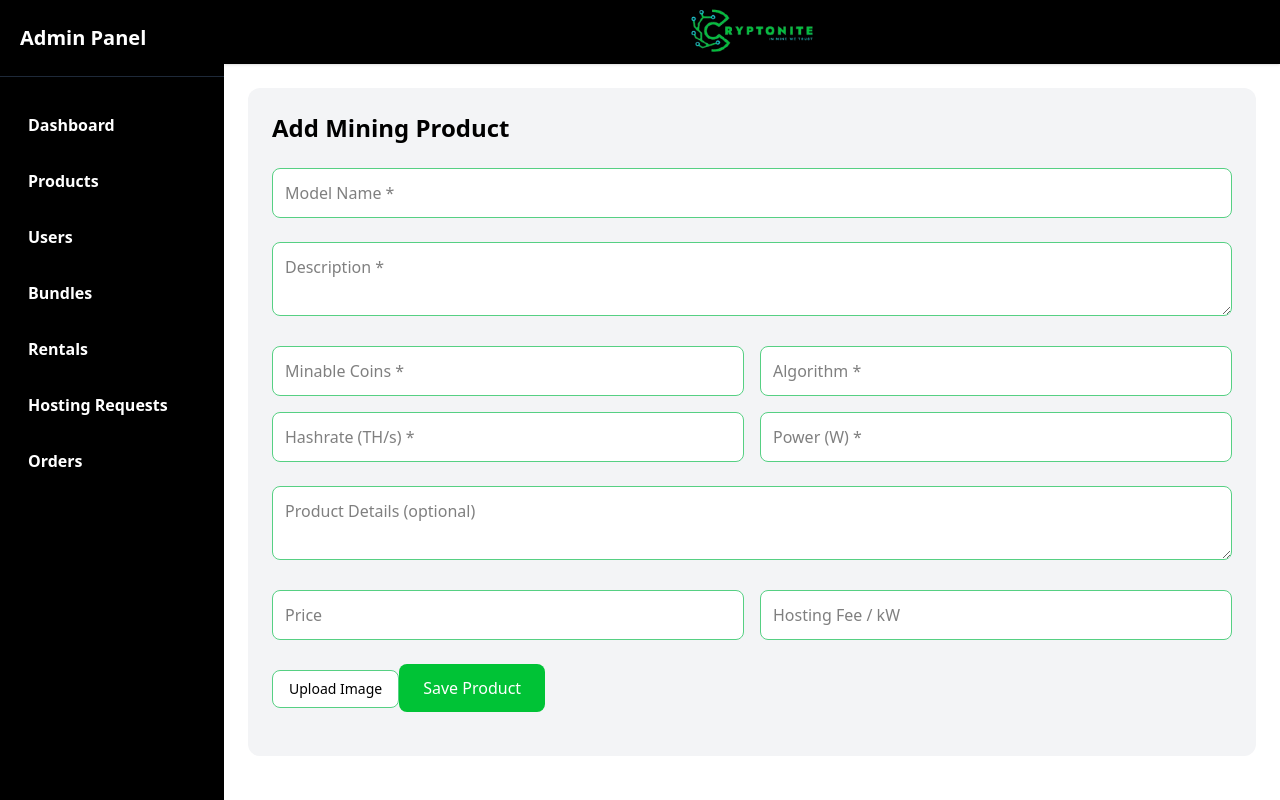
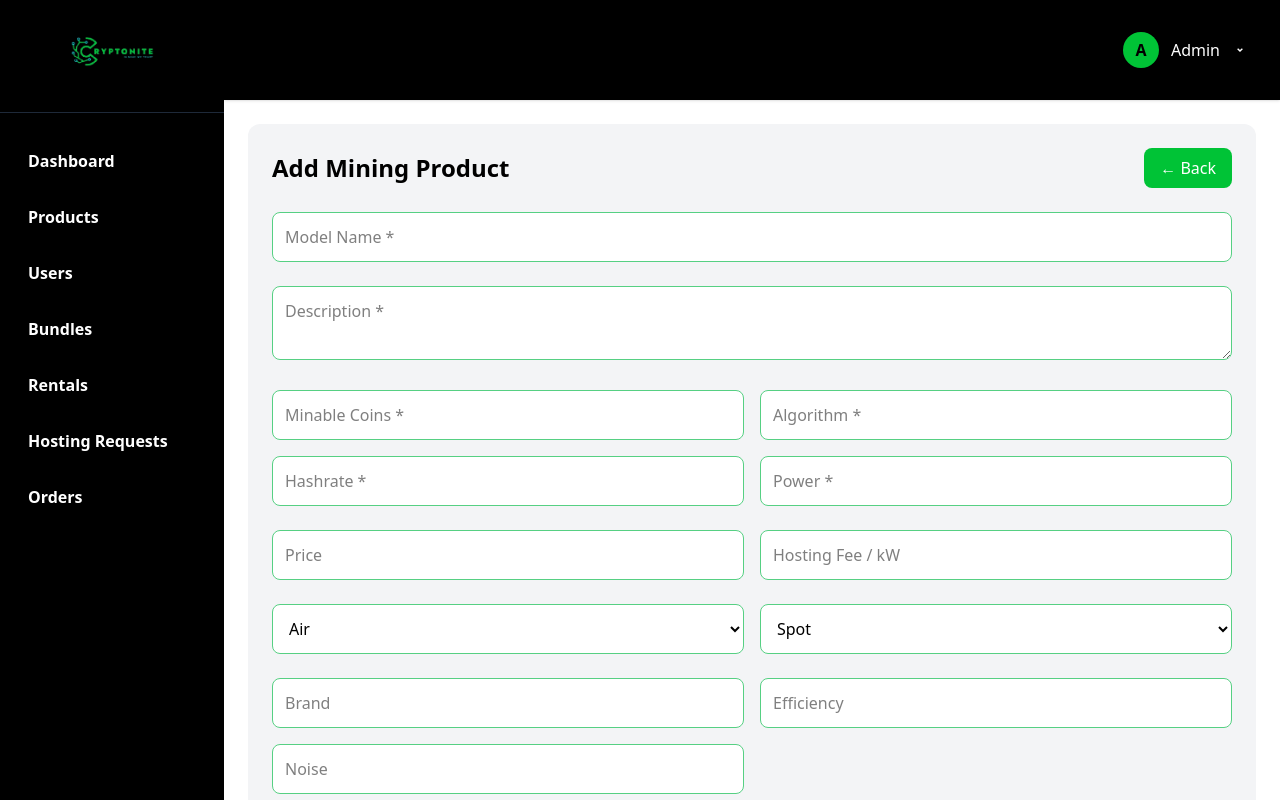
Before and after one commit to Tron-Technolegies/Cryptonite-Admin, a React (Vite) app: page /products-add in a window 1280 px wide. Shown: the top 800 px of the page. Built offline with nearby package versions, Linux system fonts and the light colour scheme; sample sign-in values are in the browser's storage.

Commit message:
fixed products, logo

```diff
--- a/src/components/layout/Header.jsx
+++ b/src/components/layout/Header.jsx
@@ -1,8 +1,15 @@
-import React from "react";
-import { FiMenu } from "react-icons/fi";
-import cryptonitelogo from "/cryptonitelogo.png";
+import React, { useState } from "react";
+import { FiMenu, FiLogOut } from "react-icons/fi";
+import { RiArrowDropDownLine } from "react-icons/ri";
 
 const Header = ({ setOpen }) => {
+  const [openProfile, setOpenProfile] = useState(false);
+
+  const handleLogout = () => {
+    localStorage.clear();
+    window.location.href = "/login";
+  };
+
   return (
     <header className="w-full bg-black p-8 shadow flex justify-between items-center relative">
       {/* LEFT – Menu Icon */}
@@ -10,15 +17,35 @@ const Header = ({ setOpen }) => {
         <FiMenu />
       </button>
 
-      {/* CENTER – Logo */}
-      <div className="absolute left-1/2 -translate-x-1/2">
-        <img src={cryptonitelogo} alt="Logo" className="h-96 object-contain" />
+      {/* RIGHT – PROFILE */}
+      <div className="relative ml-auto">
+        <button
+          onClick={() => setOpenProfile(!openProfile)}
+          className="flex items-center gap-3 text-white"
+        >
+          {/* Avatar */}
+          <div className="w-9 h-9 rounded-full bg-[var(--primary-color)] text-black font-bold flex items-center justify-center">
+            A
+          </div>
+
+          {/* Name */}
+          <span className="hidden sm:block font-medium">Admin</span>
+          <RiArrowDropDownLine />
+        </button>
+
+        {/* DROPDOWN */}
+        {openProfile && (
+          <div className="absolute right-0 mt-3 w-40 bg-black border border-gray-800 rounded-lg shadow-lg z-50">
+            <button
+              onClick={handleLogout}
+              className="w-full flex items-center gap-2 px-4 py-3 text-sm text-white hover:bg-[var(--primary-color-soft)]"
+            >
+              <FiLogOut />
+              Logout
+            </button>
+          </div>
+        )}
       </div>
-
-      {/* RIGHT – CTA */}
-      {/* <button className="bg-[var(--primary-color)] text-black px-4 py-2 rounded hover:text-black">
-        Visit Website
-      </button> */}
     </header>
   );
 };
--- a/src/components/layout/Sidebar.jsx
+++ b/src/components/layout/Sidebar.jsx
@@ -1,5 +1,6 @@
 import React from "react";
 import { NavLink } from "react-router-dom";
+import cryptonitelogo from "/cryptonitelogo.png";
 
 const Sidebar = ({ open, setOpen }) => {
   const base = "flex items-center px-4 py-3 rounded-lg transition-all";
@@ -13,15 +14,17 @@ const Sidebar = ({ open, setOpen }) => {
 
       <aside
         className={`fixed md:static top-0 left-0 min-h-screen w-56 bg-black text-white transform
-  ${open ? "translate-x-0" : "-translate-x-full"}
-  md:translate-x-0
-  z-50 md:z-auto
-  transition-transform`}
+          ${open ? "translate-x-0" : "-translate-x-full"}
+          md:translate-x-0
+          z-50 md:z-auto
+          transition-transform`}
       >
-        <div className="px-5 py-6 border-b border-gray-800">
-          <h2 className="text-xl font-bold">Admin Panel</h2>
+        {/* LOGO */}
+        <div className="py-8 items-center border-b border-gray-800  flex justify-center">
+          <img src={cryptonitelogo} alt="Cryptonite Logo" className="h-12 object-contain" />
         </div>
 
+        {/* NAV */}
         <nav className="px-3 py-6 space-y-2">
           {[
             { to: "/", label: "Dashboard", end: true },
--- a/src/components/product/ProductTable.jsx
+++ b/src/components/product/ProductTable.jsx
@@ -79,6 +79,9 @@ export default function ProductTable() {
                 <b>Algorithm</b>
               </TableCell>
               <TableCell align="center">
+                <b>Available</b>
+              </TableCell>
+              <TableCell align="center">
                 <b>Actions</b>
               </TableCell>
             </TableRow>
@@ -108,6 +111,7 @@ export default function ProductTable() {
                   <TableCell align="center">{product.hashrate}</TableCell>
                   <TableCell align="center">{product.power}</TableCell>
                   <TableCell align="center">{product.algorithm}</TableCell>
+                  <TableCell align="center">{product.is_available ? "Yes" : "No"}</TableCell>
                   <TableCell align="center">
                     <div className="flex justify-center gap-3">
                       <FiEdit2
--- a/src/pages/bundles/BundlePage.jsx
+++ b/src/pages/bundles/BundlePage.jsx
@@ -1,6 +1,7 @@
 import React from "react";
 import { useNavigate } from "react-router-dom";
 import BundleTable from "../../components/bundles/BundleTable";
+import { IoAddCircleOutline } from "react-icons/io5";
 
 export default function BundlePage() {
   const navigate = useNavigate();
@@ -13,9 +14,10 @@ export default function BundlePage() {
 
           <button
             onClick={() => navigate("/bundles/add")}
-            className="text-white px-6 py-2 rounded-lg"
+            className="text-white flex items-center gap-2 px-6 py-2 rounded-lg"
             style={{ backgroundColor: "var(--primary-color)" }}
           >
+            <IoAddCircleOutline />
             Add Bundle
           </button>
         </div>
--- a/src/pages/products/AddProducts.jsx
+++ b/src/pages/products/AddProducts.jsx
@@ -1,6 +1,9 @@
 import React, { useEffect, useState } from "react";
 import { toast } from "react-toastify";
 import api from "../../api/api";
+import { useNavigate } from "react-router-dom";
+
+const inputStyle = "p-3 bg-white border border-[#56d083] rounded-lg w-full";
 
 const AddProduct = ({ onSuccess, onClose, editData }) => {
   const isEdit = Boolean(editData);
@@ -8,48 +11,49 @@ const AddProduct = ({ onSuccess, onClose, editData }) => {
   const [formData, setFormData] = useState({
     model_name: "",
     description: "",
-    product_details: "",
     minable_coins: "",
     hashrate: "",
     power: "",
     algorithm: "",
     price: "",
     hosting_fee_per_kw: "",
+    category: "air",
+    brand: "",
+    efficiency: "",
+    noise: "",
+    delivery_type: "spot",
+    delivery_date: "",
+    is_available: true,
   });
 
   const [image, setImage] = useState(null);
   const [preview, setPreview] = useState(null);
   const [loading, setLoading] = useState(false);
+  const navigate = useNavigate();
 
+  /* ================= EDIT PREFILL ================= */
   useEffect(() => {
     if (editData) {
       setFormData({
-        model_name: editData.model_name || "",
-        description: editData.description || "",
-        product_details: editData.product_details || "",
-        minable_coins: editData.minable_coins || "",
-        hashrate: editData.hashrate || "",
-        power: editData.power || "",
-        algorithm: editData.algorithm || "",
-        price: editData.price || "",
-        hosting_fee_per_kw: editData.hosting_fee_per_kw || "",
+        ...formData,
+        ...editData,
+        delivery_date: editData.delivery_date || "",
       });
-
-      if (editData.image) {
-        setPreview(editData.image); // Cloudinary URL
-      }
+      if (editData.image) setPreview(editData.image);
     }
   }, [editData]);
 
   const handleChange = (e) => {
-    const { name, value } = e.target;
-    setFormData((prev) => ({ ...prev, [name]: value }));
+    const { name, value, type, checked } = e.target;
+    setFormData((prev) => ({
+      ...prev,
+      [name]: type === "checkbox" ? checked : value,
+    }));
   };
 
   const handleImage = (e) => {
     const file = e.target.files?.[0];
     if (!file) return;
-
     setImage(file);
     setPreview(URL.createObjectURL(file));
   };
@@ -57,7 +61,7 @@ const AddProduct = ({ onSuccess, onClose, editData }) => {
   const handleSubmit = async (e) => {
     e.preventDefault();
 
-    const requiredFields = [
+    const required = [
       "model_name",
       "description",
       "minable_coins",
@@ -65,47 +69,31 @@ const AddProduct = ({ onSuccess, onClose, editData }) => {
       "power",
       "algorithm",
     ];
-
-    for (let field of requiredFields) {
-      if (!formData[field]?.trim()) {
+    for (let f of required) {
+      if (!formData[f]) {
         toast.error("Please fill all required fields");
         return;
       }
     }
 
     const data = new FormData();
-
-    Object.entries(formData).forEach(([key, value]) => {
-      if (value !== "" && value !== null) {
-        data.append(key, value);
-      }
+    Object.entries(formData).forEach(([k, v]) => {
+      if (v !== "" && v !== null) data.append(k, v);
     });
-
-    if (image) {
-      data.append("image", image);
-    }
+    if (image) data.append("image", image);
 
     try {
       setLoading(true);
-
-      const url = isEdit ? `/products/${editData.id}/update/` : `/products/add/`;
-
-      const method = isEdit ? "patch" : "post";
-
       await api({
-        method,
-        url,
+        method: isEdit ? "patch" : "post",
+        url: isEdit ? `/products/${editData.id}/update/` : `/products/add/`,
         data,
-        headers: {
-          Authorization: `Bearer ${localStorage.getItem("access")}`,
-        },
+        headers: { Authorization: `Bearer ${localStorage.getItem("access")}` },
       });
-
       toast.success(isEdit ? "Product updated successfully" : "Product added successfully");
 
-      onSuccess?.();
-    } catch (error) {
-      console.error(error);
+      navigate("/products");
+    } catch {
       toast.error("Failed to save product");
     } finally {
       setLoading(false);
@@ -119,108 +107,173 @@ const AddProduct = ({ onSuccess, onClose, editData }) => {
         <h2 className="text-2xl font-bold">
           {isEdit ? "Edit Mining Product" : "Add Mining Product"}
         </h2>
-        {onClose && (
-          <button type="button" onClick={onClose} className="text-gray-500">
-            ✕
+
+        <button
+          type="button"
+          onClick={() => navigate(-1)}
+          className="px-4 py-2 text-white rounded-lg"
+          style={{ backgroundColor: "var(--primary-color)" }}
+        >
+          ← Back
         </button>
-        )}
       </div>
 
-      {/* MODEL NAME */}
+      {/* BASIC */}
       <input
+        className={inputStyle}
         name="model_name"
         value={formData.model_name}
         onChange={handleChange}
         placeholder="Model Name *"
-        className="w-full p-3 bg-white border border-[#56d083] rounded-lg"
       />
-
-      {/* DESCRIPTION */}
       <textarea
+        className={inputStyle}
         name="description"
         value={formData.description}
         onChange={handleChange}
         placeholder="Description *"
-        className="w-full p-3 bg-white border border-[#56d083] rounded-lg"
       />
 
-      {/* TWO COLUMN */}
-      <div className="grid grid-cols-1 md:grid-cols-2 gap-4">
+      {/* MINING */}
+      <div className="grid md:grid-cols-2 gap-4">
         <input
+          className={inputStyle}
           name="minable_coins"
           value={formData.minable_coins}
           onChange={handleChange}
           placeholder="Minable Coins *"
-          className="p-3 bg-white border border-[#56d083] rounded-lg"
         />
-
         <input
+          className={inputStyle}
           name="algorithm"
           value={formData.algorithm}
           onChange={handleChange}
           placeholder="Algorithm *"
-          className="p-3 bg-white border border-[#56d083] rounded-lg"
         />
-
         <input
+          className={inputStyle}
           name="hashrate"
           value={formData.hashrate}
           onChange={handleChange}
-          placeholder="Hashrate (TH/s) *"
-          className="p-3 bg-white border border-[#56d083] rounded-lg"
+          placeholder="Hashrate *"
         />
-
         <input
+          className={inputStyle}
           name="power"
           value={formData.power}
           onChange={handleChange}
-          placeholder="Power (W) *"
-          className="p-3 bg-white border border-[#56d083] rounded-lg"
+          placeholder="Power *"
         />
       </div>
 
-      {/* OPTIONAL DETAILS */}
-      <textarea
-        name="product_details"
-        value={formData.product_details}
-        onChange={handleChange}
-        placeholder="Product Details (optional)"
-        className="w-full p-3 bg-white border border-[#56d083] rounded-lg"
-      />
-
-      {/* PRICE */}
-      <div className="grid grid-cols-1 md:grid-cols-2 gap-4">
+      {/* PRICING */}
+      <div className="grid md:grid-cols-2 gap-4">
         <input
           type="number"
+          className={inputStyle}
           name="price"
           value={formData.price}
           onChange={handleChange}
           placeholder="Price"
-          className="p-3 bg-white border border-[#56d083] rounded-lg"
         />
-
         <input
           type="number"
+          className={inputStyle}
           name="hosting_fee_per_kw"
           value={formData.hosting_fee_per_kw}
           onChange={handleChange}
           placeholder="Hosting Fee / kW"
-          className="p-3 bg-white border border-[#56d083] rounded-lg"
         />
       </div>
 
+      {/* CATEGORY / DELIVERY */}
+      <div className="grid md:grid-cols-2 gap-4">
+        <select
+          className={inputStyle}
+          name="category"
+          value={formData.category}
+          onChange={handleChange}
+        >
+          <option value="air">Air</option>
+          <option value="immersion">Immersion</option>
+          <option value="hydro">Hydro</option>
+          <option value="home">Home</option>
+        </select>
+
+        <select
+          className={inputStyle}
+          name="delivery_type"
+          value={formData.delivery_type}
+          onChange={handleChange}
+        >
+          <option value="spot">Spot</option>
+          <option value="future">Future</option>
+        </select>
+      </div>
+
+      {formData.delivery_type === "future" && (
+        <input
+          type="date"
+          className={inputStyle}
+          name="delivery_date"
+          value={formData.delivery_date}
+          onChange={handleChange}
+        />
+      )}
+
+      {/* TECH */}
+      <div className="grid md:grid-cols-2 gap-4">
+        <input
+          className={inputStyle}
+          name="brand"
+          value={formData.brand}
+          onChange={handleChange}
+          placeholder="Brand"
+        />
+        <input
+          className={inputStyle}
+          name="efficiency"
+          value={formData.efficiency}
+          onChange={handleChange}
+          placeholder="Efficiency"
+        />
+        <input
+          className={inputStyle}
+          name="noise"
+          value={formData.noise}
+          onChange={handleChange}
+          placeholder="Noise"
+        />
+      </div>
+
+      {/* AVAILABILITY */}
+      <label className="flex items-center gap-3 text-sm">
+        <input
+          type="checkbox"
+          name="is_available"
+          checked={formData.is_available}
+          onChange={handleChange}
+        />
+        Available
+      </label>
+
       {/* IMAGE */}
-      <label className="inline-flex items-center gap-6 cursor-pointer">
-        <div className="px-4 py-2 bg-white border border-[#56d083] rounded-lg text-sm font-medium">
+      <div className="space-y-4">
+        <label className="inline-block px-4 py-2 bg-white border border-[#56d083] rounded-lg cursor-pointer">
           Upload Image
-        </div>
-        <input type="file" accept="image/*" onChange={handleImage} hidden />
+          <input type="file" hidden accept="image/*" onChange={handleImage} />
         </label>
 
         {preview && (
-        <img src={preview} alt="Preview" className="h-32 w-32 object-cover rounded-lg border" />
+          <img
+            src={preview}
+            className="h-32 w-32 object-cover rounded-lg border border-[#56d083]"
+          />
         )}
+      </div>
 
+      {/* SAVE */}
+      <div className="pt-6">
         <button
           type="submit"
           disabled={loading}
@@ -229,6 +282,7 @@ const AddProduct = ({ onSuccess, onClose, editData }) => {
         >
           {loading ? "Saving..." : isEdit ? "Update Product" : "Save Product"}
         </button>
+      </div>
     </form>
   );
 };
--- a/src/pages/products/Product.jsx
+++ b/src/pages/products/Product.jsx
@@ -1,6 +1,7 @@
 import React from "react";
 import { useNavigate } from "react-router-dom";
 import ProductTable from "../../components/product/ProductTable";
+import { IoAddCircleOutline } from "react-icons/io5";
 
 export default function Product() {
   const navigate = useNavigate();
@@ -14,9 +15,10 @@ export default function Product() {
 
           <button
             onClick={() => navigate("/products-add")}
-            className="text-white px-6 py-2 rounded-lg font-medium transition"
+            className="text-white px-6 flex items-center gap-2 py-2 rounded-lg font-medium transition"
             style={{ backgroundColor: "var(--primary-color)" }}
           >
+            <IoAddCircleOutline />
             Add New Product
           </button>
         </div>
```
Also changed, not shown: src/components/rental/RentalTable.jsx (+18 -6 lines), public/cryptonitelogo.png. Lines whose indentation alone changed are shown as unchanged.
